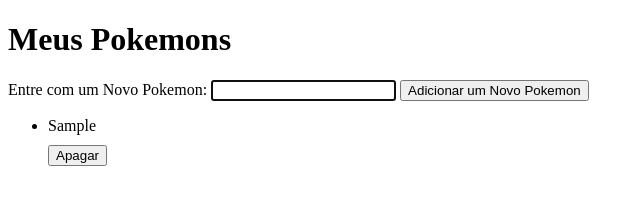
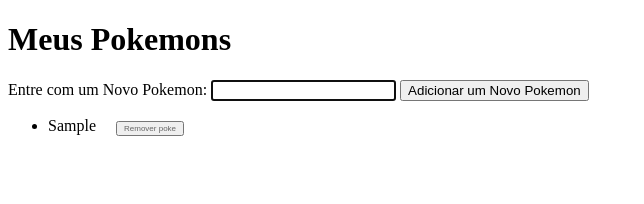
Before and after one commit to HiltonLucas/ProvaUNA, a plain HTML site: page Atividade3/Pokemon.html in a window 1280 px wide. Both pictures are taken after typing "Sample" into the empty fields and a click on the button "Adicionar um Novo Pokemon". Shown: the whole page, without its empty margins (0-644 px from the left). Drawn offline with Linux system fonts and the light colour scheme.

Commit message:
Update.pokemonhtml

```diff
--- a/Atividade3/Pokemon.html
+++ b/Atividade3/Pokemon.html
@@ -33,38 +33,35 @@
     </ul>
 
     <script>
-        const botao = document.querySelector('#btn');
+        const list = document.querySelector('ul');
+        const input = document.querySelector('input');
+        const button = document.querySelector('button');
 
-        botao.addEventListener("click", function () {
+        button.onclick = function(){
+
+            let meuItem = input.value;
+            input.value = "";
+
+            const listItem = document.createElement('li');
+            const listText = document.createElement('span');
+            const listBtn = document.createElement('button');
+
+            listItem.appendChild(listText)
+            listText.textContent = meuItem
+            listItem.appendChild(listBtn)
+            listBtn.textContent = 'Remover poke'
+
+            list.appendChild(listItem)
+
+            listBtn.onclick = function(e){
+
+                list.removeChild(listItem);
+
+            }
+            input.focus();
 
 
-            let pokemon = document.getElementById("pokemon").value;
-            if (pokemon) {
-                const lista = document.querySelector('#lpokemon');
-                const item = document.createElement('li');
-                const spn = document.createElement('span');
-                const botaoApagar = document.createElement('button');
-                item.textContent = pokemon;
-                botaoApagar.textContent = 'Apagar';
-                lista.appendChild(item);
-                lista.appendChild(botaoApagar);
-
-
-                botaoApagar.addEventListener("click", function () {
-                    lista.removeChild(item);
-                    lista.removeChild(botaoApagar);
-
-                document.getElementById("pokemon").value = '';
-                document.getElementById("pokemon").focus();
-                })
-
-            }
-            else {
-                alert("Você não digitou o nome do pokemon");
-            }
-            document.getElementById("pokemon").value = '';
-            document.getElementById("pokemon").focus();
-        });
+        }
 
     </script>
 
```
